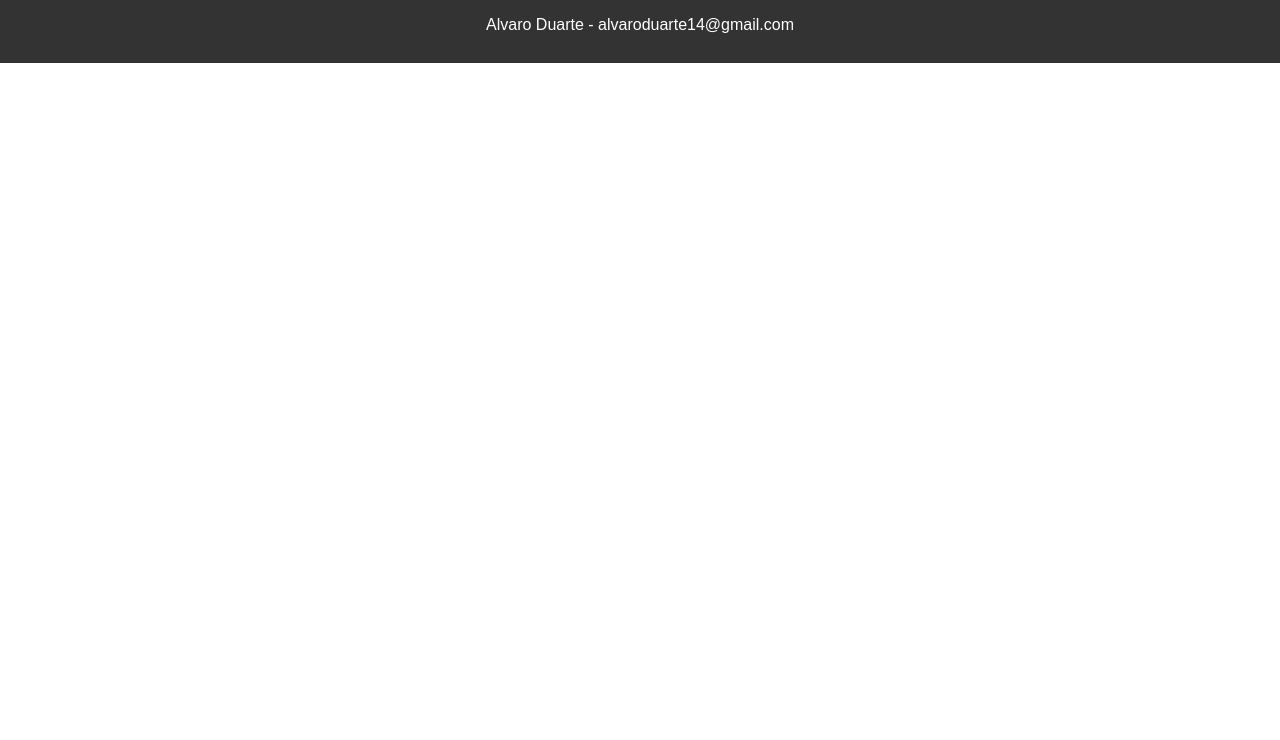
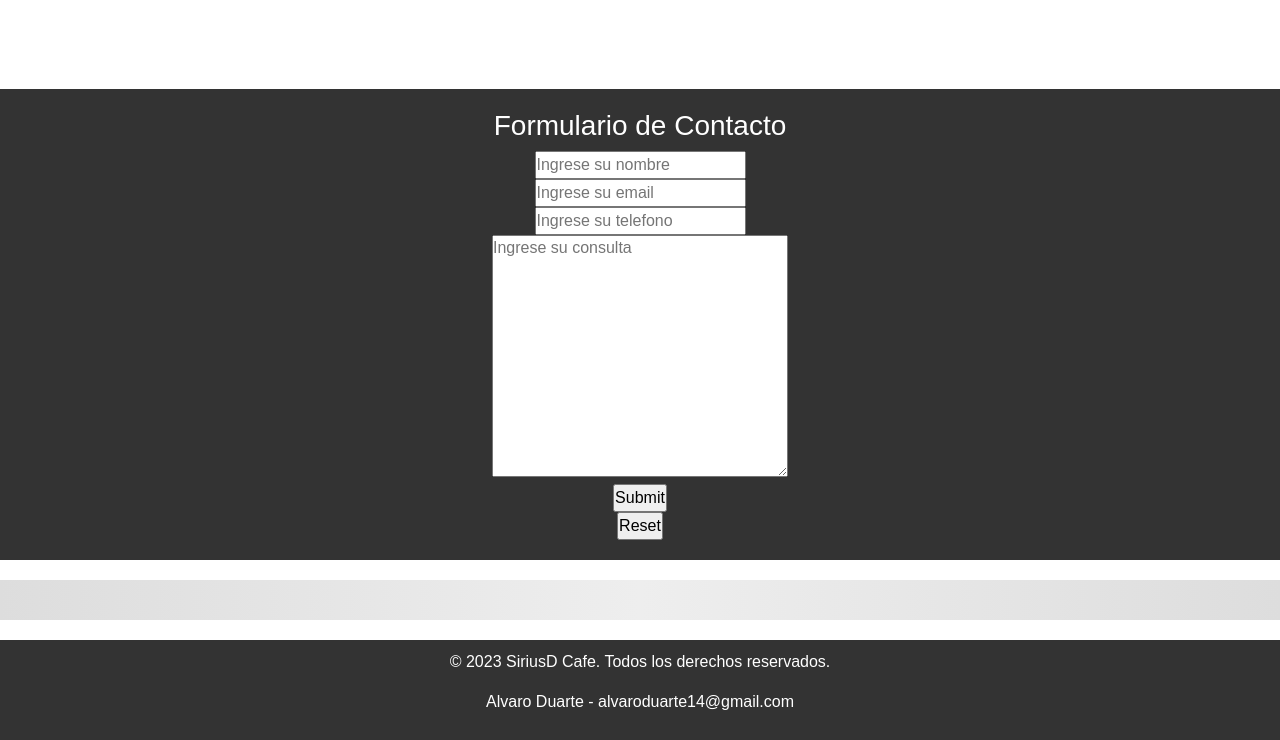
Before and after one commit to alvarod14/siriusdcafe, a plain HTML site: page contacto.html in a window 1280 px wide. Shown: the part 829-1569 px from the top of the page. Before the commit the page ends 892 px from the top, so only its background shows below. Drawn offline with nearby package versions, Linux system fonts and the light colour scheme.

Commit message:
detalles Finales

```diff
--- a/contacto.html
+++ b/contacto.html
@@ -93,6 +93,27 @@
             </button>
         </div>
 
+        <!--formulario de correo-->
+        <div class="header-titles">
+            <h3>Formulario de Contacto</h3>
+            <form action="https://formspree.io/f/mvgaakyq" method="POST">
+                <input type="texto" name="Nombres" id="nombre" placeholder="Ingrese su nombre">
+                <br>
+                <input type="email" name="Email" id="email" placeholder="Ingrese su email">
+                <br>
+                <input type="tel" name="Telefono" id="telefono" placeholder="Ingrese su telefono">
+                <br>
+                <textarea name="Consulta" id="consulta" cols="30" rows="10"
+                    placeholder="Ingrese su consulta"></textarea>
+                <br>
+                <input type="submit" name="Submit" id="submit" placeholder="Enviar">
+                <br>
+                <input type="reset" name="Reset" id="reset" placeholder="Resetear">
+            </form>
+        </div>
+
+        <div class="separador"></div>
+
     </main>
 
     <!-- Pie de página -->
```
Also changed, not shown: carrito.html (+1 -1 lines). Lines whose indentation alone changed are shown as unchanged.
